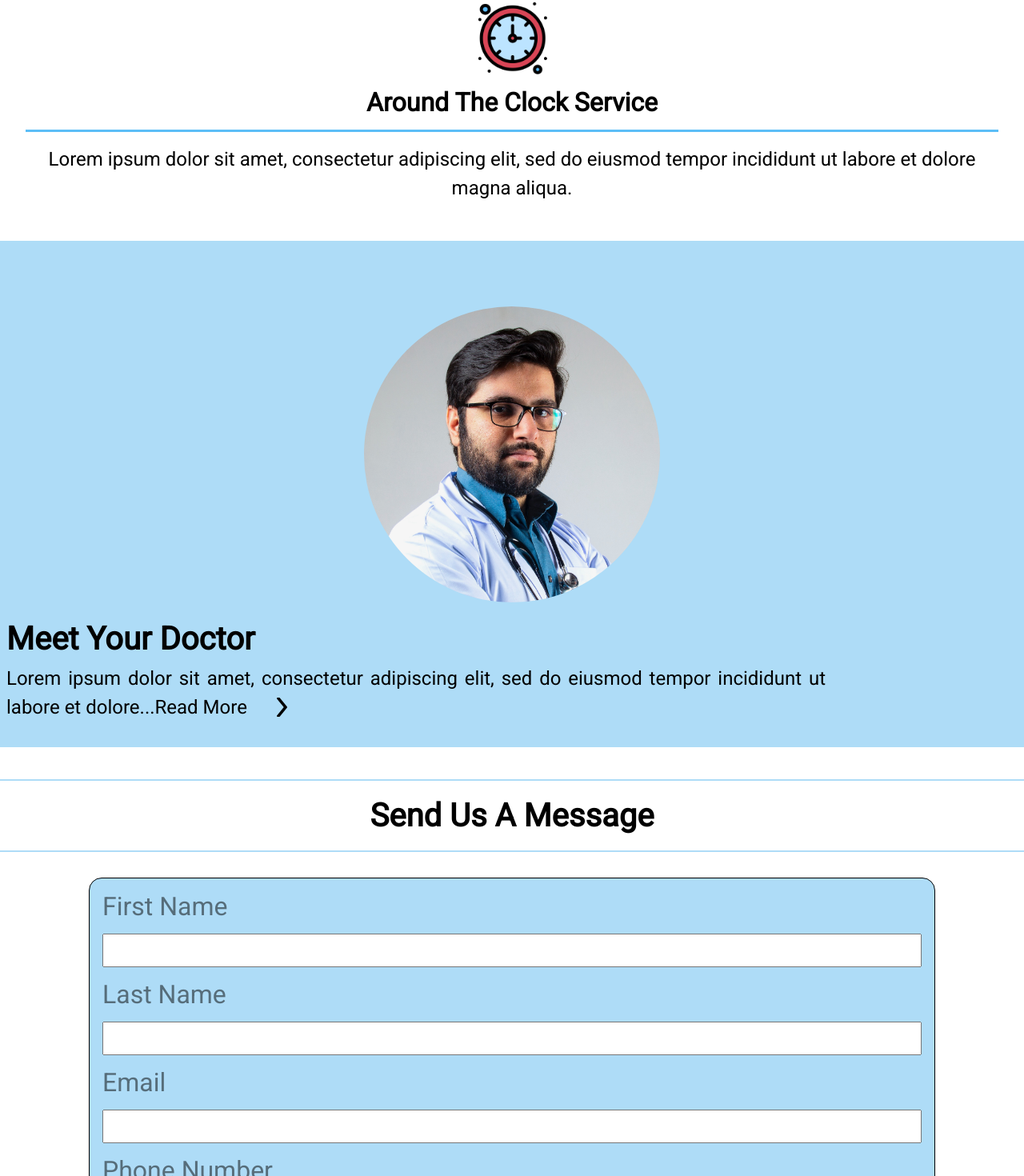
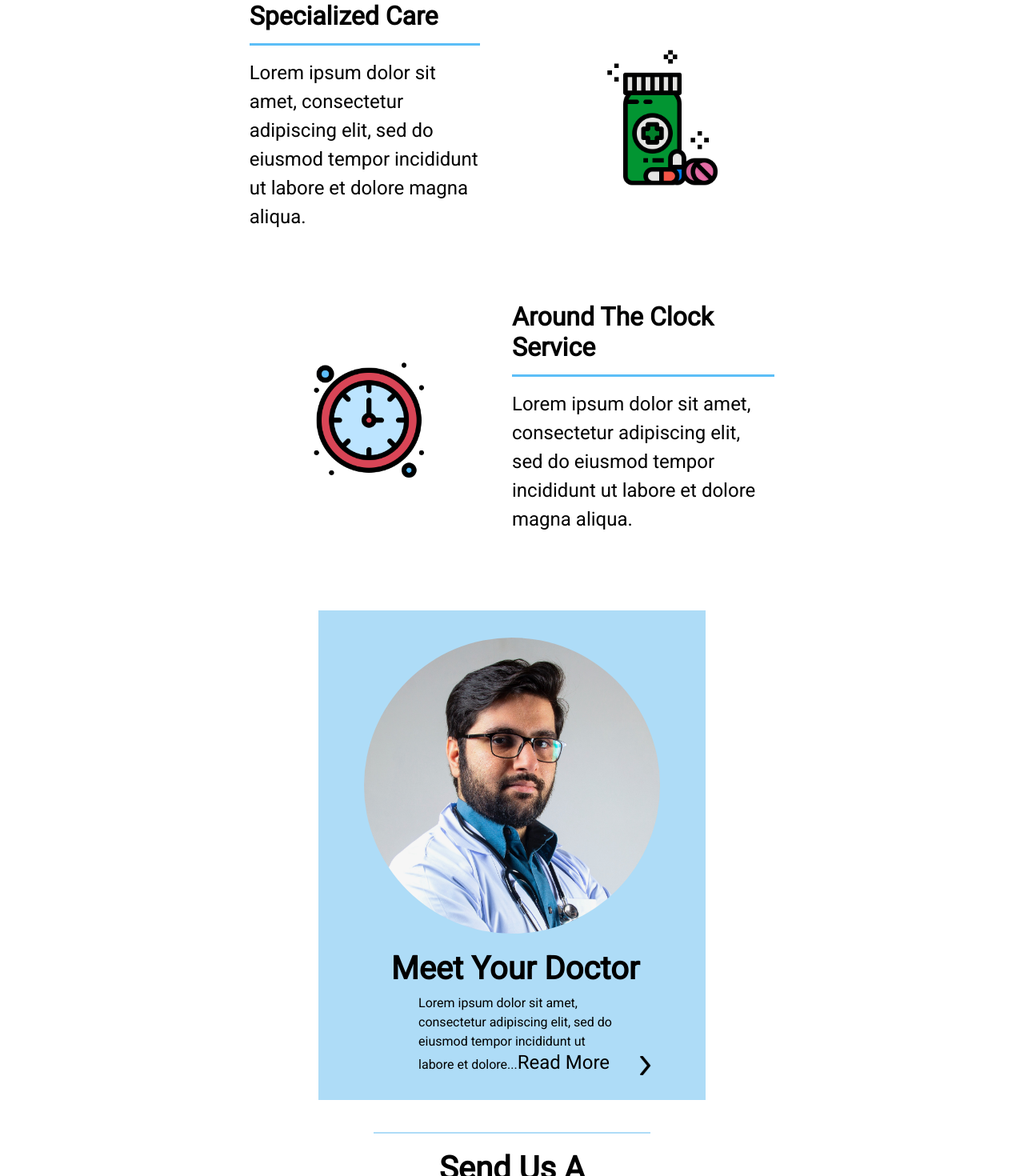
Before and after one commit to indoorike/healthcare-template, a React (Create React App) app: page / in a window 1280 px wide. Shown: the part 1287-2757 px from the top of the page at 80% size. Built offline with nearby package versions, Linux system fonts and the light colour scheme.

Commit message:
todo - fix menu, fix entire site

```diff
--- a/src/app.jsx
+++ b/src/app.jsx
@@ -54,6 +54,7 @@ export default function App() {
         }
         onClick={scrollToTop}
       />
+      <main>
         <Routes>
           <Route path="/" element={<Home />} />
           <Route path="/treatments" element={<Treatments />} />
@@ -61,6 +62,7 @@ export default function App() {
           <Route path="/aboutus" element={<AboutUs />} />
           <Route path="/contact" element={<Contact />} />
         </Routes>
+      </main>
       <Footer />
     </>
   );
--- a/src/homepage/contactSection.jsx
+++ b/src/homepage/contactSection.jsx
@@ -1,6 +1,18 @@
 export default function ContactForm() {
   return (
-    <section>
+    <section className="contact-section">
+      <h1
+        style={{
+          textAlign: "center",
+          marginTop: "2.5rem",
+          fontSize: "2.5rem",
+          borderTop: "2px solid rgb(174, 220, 247)",
+          borderBottom: "2px solid rgb(174, 220, 247)",
+          padding: "20px 0px",
+        }}
+      >
+        Send Us A Message
+      </h1>
       <form className="contact-form">
         <label htmlFor="fname">First Name</label>
         <input type="text" className="contact-input" id="fname" />
--- a/src/homepage/home.jsx
+++ b/src/homepage/home.jsx
@@ -21,19 +21,8 @@ export default function Home() {
     <div className="home-wrapper">
       <Introduction />
       <Summaries />
+
       <StaffSection arrow={arrow ? "arrow" : "arrow move"} />
-      <h1
-        style={{
-          textAlign: "center",
-          marginTop: "2.5rem",
-          fontSize: "2.5rem",
-          borderTop: "2px solid rgb(174, 220, 247)",
-          borderBottom: "2px solid rgb(174, 220, 247)",
-          padding: "20px 0px",
-        }}
-      >
-        Send Us A Message
-      </h1>
       <ContactForm />
     </div>
   );
--- a/src/homepage/summariesSection.jsx
+++ b/src/homepage/summariesSection.jsx
@@ -26,6 +26,8 @@ export default function Summaries() {
             borderBottom: "3px solid rgb(92, 190, 247)",
             paddingBottom: "15px",
           }}
+          classN="reverse-order"
+          sectionID="second-summary"
         />
       </Fade>
       <Fade bottom>
--- a/src/homepage/summary.jsx
+++ b/src/homepage/summary.jsx
@@ -1,7 +1,16 @@
-export default function Summary({ image, title, content, style, id }) {
+export default function Summary({
+  image,
+  title,
+  content,
+  style,
+  id,
+  sectionID,
+  classN,
+  summaryType,
+}) {
   return (
-    <div className="summary">
-      <div className="summary-image">
+    <div className={`summary ${summaryType}`} id={sectionID}>
+      <div className={`summary-image ${classN}`}>
         <img id={id} src={image} alt="summary" />
       </div>
       <div className="summary-text">
--- a/src/index.css
+++ b/src/index.css
@@ -42,3 +42,141 @@ a {
 .scrollShow:active {
   border-style: onset;
 }
+
+@media screen and (max-width: 350px) {
+  html {
+    width: 66vh;
+    margin: auto;
+  }
+}
+
+@media screen and (min-width: 640px) {
+  main {
+    width: 90%;
+    margin: auto;
+    margin-top: 1rem;
+  }
+
+  .intro-wrapper {
+    background-size: 150%;
+    background-position: 10%;
+  }
+
+  .introduction-text {
+    padding-top: 5rem;
+    padding-right: 5rem;
+  }
+
+  .summary-image {
+    height: 80%;
+    width: 80%;
+  }
+
+  .contact-section {
+    width: 70%;
+    margin: auto;
+  }
+}
+
+@media screen and (min-width: 1050px) {
+  html {
+    font-size: 100%;
+  }
+  body {
+    width: 60%;
+    margin: auto;
+    margin-top: 1rem;
+  }
+
+  .intro-wrapper {
+    background-size: 150%;
+    height: 40rem;
+    width: 100%;
+  }
+
+  .introduction-text h1 {
+    font-size: 4rem;
+    padding-top: 3rem;
+  }
+  .summary {
+    flex-direction: row;
+    margin-top: 4rem;
+  }
+
+  #second-summary * {
+    margin-right: auto;
+  }
+
+  #second-summary img {
+    margin: 0px;
+  }
+
+  .summary-text {
+    width: 80%;
+    margin-left: auto;
+    text-align: left;
+  }
+
+  .summary-image img {
+    width: max-content;
+    margin-left: auto;
+    margin-right: 2rem;
+  }
+
+  .summary-image img {
+    height: 180px;
+    width: 180px;
+  }
+
+  #clock {
+    height: 160px;
+    width: 160px;
+  }
+  .reverse-order {
+    order: 1;
+    margin-left: 5rem;
+  }
+  .home-staff {
+    align-self: center;
+    width: 70%;
+    margin: auto;
+    margin-top: 5rem;
+  }
+
+  .contact-section {
+    flex: 0.5;
+    width: 50%;
+    margin: auto;
+  }
+
+  .doctor-body-image {
+    margin-top: 2rem;
+  }
+
+  .doctor-description p {
+    text-align: left;
+    width: 50%;
+    margin: auto;
+  }
+
+  .doctor-body-image img {
+    margin: auto;
+  }
+
+  .doctor-bio {
+    font-size: 1rem;
+    text-align: center;
+    margin: auto;
+  }
+
+  .home-flex {
+    display: flex;
+    gap: 10px;
+    margin-top: 4rem;
+  }
+  .staff-image img {
+    height: 400px;
+    width: 400px;
+    object-fit: contain;
+  }
+}
--- a/src/staff/staff.jsx
+++ b/src/staff/staff.jsx
@@ -27,11 +27,13 @@ export default function Staff() {
         content="Lorem ipsum dolor sit amet, consectetur adipiscing elit, sed do eiusmod tempor incididunt ut labore et dolore magna aliqua."
         image={doctor}
         id="fullbio"
+        summaryType="staff-image"
       />
       <Summary
         title="Staff Member"
         content="Lorem ipsum dolor sit amet, consectetur adipiscing elit, sed do eiusmod tempor incididunt ut labore et dolore magna aliqua."
         image={receptionist}
+        summaryType="staff-image"
       />
     </div>
   );
```
Lines whose indentation alone changed are shown as unchanged.
